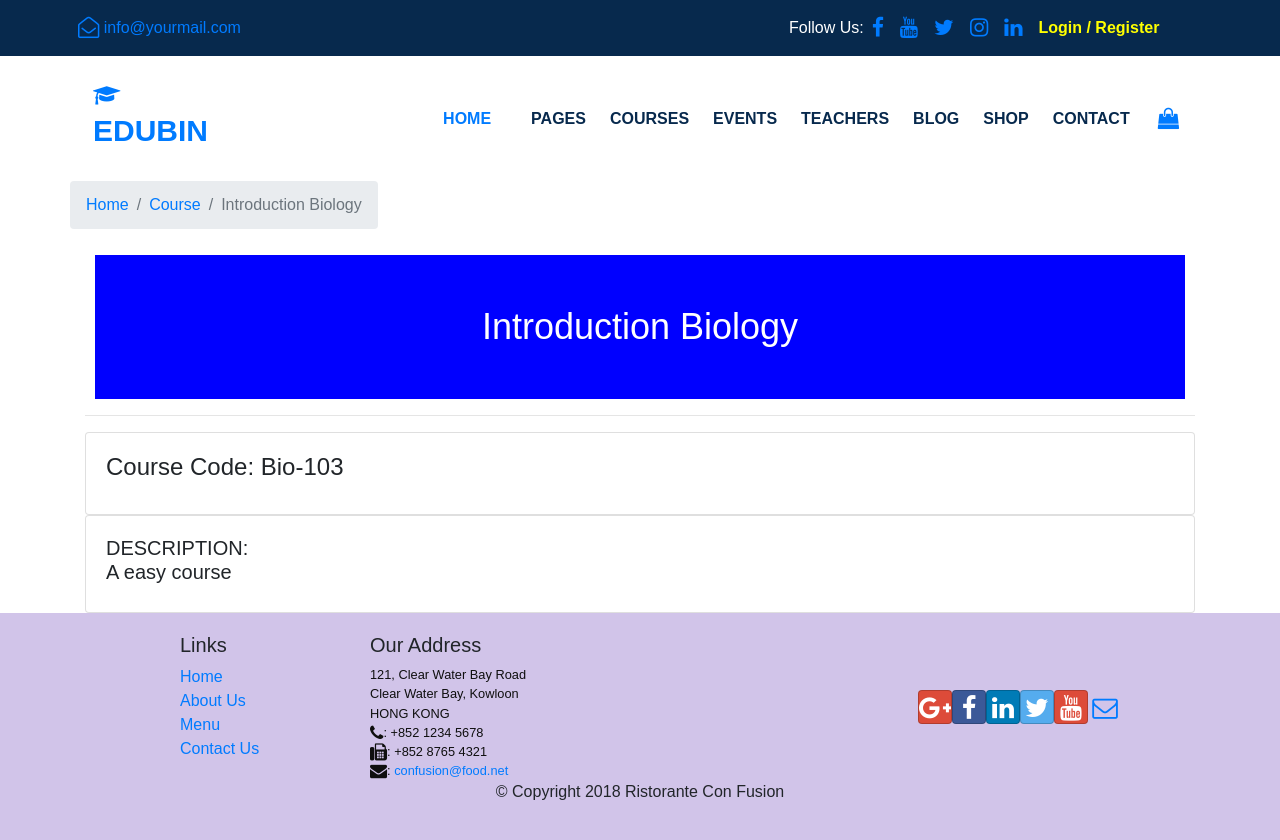
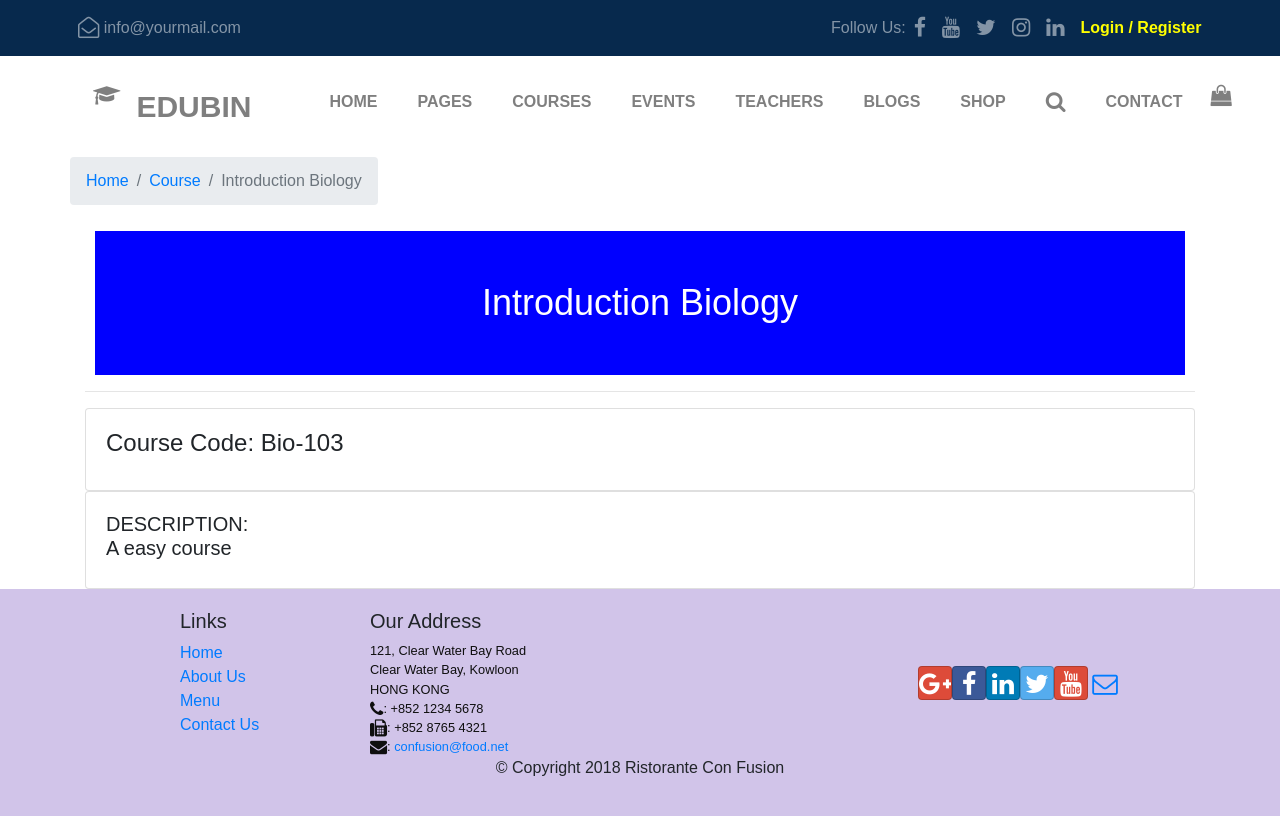
Before and after one commit to rifat0153/BengalSoft-School, a React (Create React App) app: page /coursedetail/0 in a window 1280 px wide. After the commit the page ends 816 px from the top, so only its background shows below. Built offline with nearby package versions, Linux system fonts and the light colour scheme; the HTML template or start-up script is replaced by a standard one.

Commit message:
Auto Suggest Part 1

```diff
--- a/package.json
+++ b/package.json
@@ -7,6 +7,7 @@
     "bootstrap-social": "5.1.1",
     "font-awesome": "4.7.0",
     "react": "^16.13.1",
+    "react-autosuggest": "^10.0.3",
     "react-bootstrap": "^1.3.0",
     "react-dom": "^16.13.1",
     "react-leaf-carousel": "^2.0.3",
--- a/src/App.css
+++ b/src/App.css
@@ -282,12 +282,12 @@ address{
 }
 
 .header1-position{
-  margin-left: 540px;
+  margin-left: 582px;
 
 }
 
 .header2-position{
-  margin-left: 190px;
+  margin-left: 50px;
 }
 
 .login{
--- a/src/components/HeaderComponent.js
+++ b/src/components/HeaderComponent.js
@@ -22,11 +22,12 @@ class Header extends Component {
     render() {
         return(
             <div className="header2">
-                <Navbar className="header1 " expand="md">
-                    <div className="container d-done d-md-block">
+                <Navbar dark className="header1 " expand="md">
+                    <div className="container">
                         <NavbarToggler onClick={this.toggleNav} />
                         {/* <NavbarBrand className="mr-auto" href="/"><img src='assets/images/logo.png' height="30" width="41" alt='Ristorante Con Fusion' /></NavbarBrand> */}
 
+                        <Collapse isOpen={this.state.isNavOpen} navbar>
                         <Nav navbar >
                             <div className="row">
                                 <div >
@@ -35,9 +36,9 @@ class Header extends Component {
                                     </NavItem>
                                 </div>
                                 <div className="header1-position">
-                                    <NavbarText className="navbar-text">
+                                    <NavItem className="navbar-text">
                                         Follow Us:
-                                    </NavbarText>
+                                    </NavItem>
                                 </div>
                                     <NavItem >
                                         <NavLink className="nav-link"  to='/contactus'><span className="fa fa-facebook fa-lg"></span></NavLink>
@@ -61,13 +62,9 @@ class Header extends Component {
 
                             </div>
 
+                        </Nav>
+                        </Collapse>
 
-
-
-
-
-
-                        </Nav>
                     </div>
                 </Navbar>
             </div>
--- a/src/components/HeaderComponent2.js
+++ b/src/components/HeaderComponent2.js
@@ -1,6 +1,8 @@
 import React, { Component } from 'react';
 import { Nav, Navbar, NavbarBrand,NavbarText, NavbarToggler, Collapse, NavItem, Dropdown, DropdownToggle, DropdownMenu, DropdownItem } from 'reactstrap';
 import { NavLink, Link } from 'react-router-dom';
+import Autosuggest from 'react-autosuggest';
+import { COURSES } from '../shared/courses';
 
 
 class Header2 extends Component {
@@ -16,6 +18,7 @@ class Header2 extends Component {
         this.toggle6 = this.toggle6.bind(this);
         this.toggle7 = this.toggle7.bind(this);
         this.toggle8 = this.toggle8.bind(this);
+        this.toggle9 = this.toggle9.bind(this);
         this.onMouseEnter1 = this.onMouseEnter1.bind(this);
         this.onMouseLeave1 = this.onMouseLeave1.bind(this);
         this.onMouseEnter2 = this.onMouseEnter2.bind(this);
@@ -32,6 +35,8 @@ class Header2 extends Component {
         this.onMouseLeave7 = this.onMouseLeave7.bind(this);
         this.onMouseEnter8 = this.onMouseEnter8.bind(this);
         this.onMouseLeave8 = this.onMouseLeave8.bind(this);
+        this.onMouseEnter9 = this.onMouseEnter9.bind(this);
+        this.onMouseLeave9 = this.onMouseLeave9.bind(this);
 
         this.state = {
           isNavOpen: false,
@@ -43,13 +48,14 @@ class Header2 extends Component {
           dropdownOpen6: false,
           dropdownOpen7: false,
           dropdownOpen8: false,
+          dropdownOpen9: false,
         };
       }
 
       //for navbar collapse
       toggleNav() {
         this.setState({
-          isNav1Open: !this.state.isNav1Open
+          isNavOpen: !this.state.isNavOpen
         });
       }
 
@@ -169,6 +175,18 @@ class Header2 extends Component {
         this.setState({dropdownOpen8: false});
       }
 
+      //for Contact ----- 9
+      toggle9() {
+        this.setState(prevState => ({
+          dropdownOpen9: !prevState.dropdownOpen9
+        }));
+      }
+      onMouseEnter9() {
+        this.setState({dropdownOpen9: true});
+      }
+      onMouseLeave9() {
+        this.setState({dropdownOpen9: false});
+      }
 
 
 
@@ -179,18 +197,20 @@ class Header2 extends Component {
     render() {
         return(
             <div>
-                <Navbar className="head" expand="md">
+                <Navbar light className="head" expand="md">
                     <div className="container header2">
                         <NavbarToggler onClick={this.toggleNav} />
                         {/* <NavbarBrand className="mr-auto" href="/"><img src='assets/images/logo.png' height="30" width="41" alt='EDUBIN' /></NavbarBrand> */}
                         <Collapse isOpen={this.state.isNavOpen} navbar>
-                            <Nav navbar className="float-right">
+                            <Nav navbar>
                                 <NavItem>
-                                    <NavLink className="nav-link"  to='/home'><span className="fa fa-graduation-cap fa-lg " height="30" width="41"></span> <b className="logotext">EDUBIN</b></NavLink>
+                                    <NavLink className="nav-link"  to='/home'><span className="fa fa-graduation-cap fa-lg " height="30" width="41"></span></NavLink>
+                                </NavItem>
+                                <NavItem>
+                                    <NavLink className="nav-link"  to='/home'> <b className="logotext">EDUBIN</b></NavLink>
                                 </NavItem>
 
-                            </Nav>
-
+                                <NavItem>
                                   <Dropdown className="d-inline-block header2-position"  onMouseOver={this.onMouseEnter1} onMouseLeave={this.onMouseLeave1} isOpen={this.state.dropdownOpen1} toggle={this.toggle1}>
                                   <DropdownToggle className="dropdowntoggle1">
                                   <NavLink className="nav-link"  to='/home'><b>HOME</b></NavLink>
@@ -202,10 +222,13 @@ class Header2 extends Component {
                                   <DropdownItem >HOME4</DropdownItem>
                                   </DropdownMenu>
                                   </Dropdown>
+                                </NavItem>
 
+
+                                <NavItem>
                                   <Dropdown className="d-inline-block" onMouseOver={this.onMouseEnter2} onMouseLeave={this.onMouseLeave2} isOpen={this.state.dropdownOpen2} toggle={this.toggle2}>
                                   <DropdownToggle className="dropdowntoggle1">
-                            <b>PAGES </b>
+                                  <NavLink className="nav-link"  to='/home'><b>PAGES</b></NavLink>
                                   </DropdownToggle>
                                   <DropdownMenu>
                                   <DropdownItem >ABOUT US</DropdownItem>
@@ -214,20 +237,26 @@ class Header2 extends Component {
                                   <DropdownItem >FAQ</DropdownItem>
                                   </DropdownMenu>
                                   </Dropdown>
+                                </NavItem>
 
+
+                              <NavItem>
                                 <Dropdown className="d-inline-block" onMouseOver={this.onMouseEnter3} onMouseLeave={this.onMouseLeave3} isOpen={this.state.dropdownOpen3} toggle={this.toggle3}>
                                 <DropdownToggle className="dropdowntoggle1">
-                               <b>COURSES</b>
+                                <NavLink className="nav-link"  to='/home'><b>COURSES</b></NavLink>
                                 </DropdownToggle>
                                 <DropdownMenu>
                                 <DropdownItem ><Link className="nav-link"  to='/course'> <b>Courses</b></Link></DropdownItem>
                                 <DropdownItem >COURSE SINGLE</DropdownItem>
                                 </DropdownMenu>
                                 </Dropdown>
+                              </NavItem>
 
+
+                              <NavItem>
                                 <Dropdown className="d-inline-block" onMouseOver={this.onMouseEnter4} onMouseLeave={this.onMouseLeave4} isOpen={this.state.dropdownOpen4} toggle={this.toggle4}>
                                 <DropdownToggle className="dropdowntoggle1">
-                                <b>EVENTS</b>
+                                <NavLink className="nav-link"  to='/home'><b>EVENTS</b></NavLink>
                                 </DropdownToggle>
                                 <DropdownMenu>
                                 <DropdownItem >EVENT LIST 1</DropdownItem>
@@ -235,10 +264,13 @@ class Header2 extends Component {
                                 <DropdownItem >EVENT LIST 3</DropdownItem>
                                 </DropdownMenu>
                                 </Dropdown>
+                              </NavItem>
 
+
+                            <NavItem>
                               <Dropdown className="d-inline-block" onMouseOver={this.onMouseEnter5} onMouseLeave={this.onMouseLeave5} isOpen={this.state.dropdownOpen5} toggle={this.toggle5}>
                                   <DropdownToggle className="dropdowntoggle1">
-                                <b>TEACHERS</b>
+                                  <NavLink className="nav-link"  to='/home'><b>TEACHERS</b></NavLink>
                                   </DropdownToggle>
                                   <DropdownMenu>
                                   <DropdownItem >TEACHERS</DropdownItem>
@@ -246,41 +278,65 @@ class Header2 extends Component {
                                   <DropdownItem >TEACHER SINGLE</DropdownItem>
                                   </DropdownMenu>
                               </Dropdown>
+                              </NavItem>
 
+
+                              <NavItem>
                                 <Dropdown className="d-inline-block" onMouseOver={this.onMouseEnter6} onMouseLeave={this.onMouseLeave6} isOpen={this.state.dropdownOpen6} toggle={this.toggle6}>
                                     <DropdownToggle className="dropdowntoggle1">
-                                <b>BLOG</b>
+                                    <NavLink className="nav-link"  to='/home'><b>BLOGS</b></NavLink>
                                     </DropdownToggle>
                                     <DropdownMenu>
                                     <DropdownItem >BLOGS</DropdownItem>
                                     <DropdownItem >BLOG SINGLE</DropdownItem>
                                     </DropdownMenu>
                                 </Dropdown>
+                              </NavItem>
 
+
+                              <NavItem>
                               <Dropdown className="d-inline-block" onMouseOver={this.onMouseEnter7} onMouseLeave={this.onMouseLeave7} isOpen={this.state.dropdownOpen7} toggle={this.toggle7}>
                                   <DropdownToggle className="dropdowntoggle1">
-                               <b>SHOP</b>
+                                  <NavLink className="nav-link"  to='/home'><b>SHOP</b></NavLink>
                                   </DropdownToggle>
                                   <DropdownMenu>
                                   <DropdownItem >SHOP</DropdownItem>
                                   <DropdownItem >SHOP SINGLE</DropdownItem>
                                   </DropdownMenu>
                               </Dropdown>
+                              </NavItem>
 
+                              <NavItem>
+                              <Dropdown className="d-inline-block" onMouseOver={this.onMouseEnter9} onMouseLeave={this.onMouseLeave9} isOpen={this.state.dropdownOpen9} toggle={this.toggle9}>
+                                    <DropdownToggle className="dropdowntoggle1">
+                                    <NavLink className="nav-link"  to='/search'><i className="fa fa-search fa-lg"></i></NavLink>
+                                    </DropdownToggle>
+                                    <DropdownMenu>
+                                    <DropdownItem >
+                                      <input></input>
+                                    </DropdownItem>
+                                    </DropdownMenu>
+                                </Dropdown>
+
+                              </NavItem>
+
+                              <NavItem>
                                 <Dropdown className="d-inline-block" onMouseOver={this.onMouseEnter8} onMouseLeave={this.onMouseLeave8} isOpen={this.state.dropdownOpen8} toggle={this.toggle8}>
                                     <DropdownToggle className="dropdowntoggle1">
-                                <b>CONTACT</b>
+                                    <NavLink className="nav-link"  to='/home'><b>CONTACT</b></NavLink>
                                     </DropdownToggle>
                                     <DropdownMenu>
                                     <DropdownItem >CONTACT US</DropdownItem>
                                     <DropdownItem >CONTACT US 2</DropdownItem>
                                     </DropdownMenu>
                                 </Dropdown>
+                              </NavItem>
 
+                            <NavItem>
+                              <NavLink className="nav-link"  to='/home'><i className="fa fa-shopping-bag fa-lg"></i></NavLink>
+                            </NavItem>
 
-                           <NavLink className="nav-link float-right"  to='/contactus'><span className="fa fa-shopping-bag fa-lg"></span></NavLink>
-
-
+                          </Nav>
 
                         </Collapse>
 
--- a/src/components/MainComponent.js
+++ b/src/components/MainComponent.js
@@ -7,6 +7,7 @@ import Header from './HeaderComponent';
 import CourseTable from './CourseComponent';
 import CourseDetail from './CourseDetailComponent';
 import RegisterForm from './FormComponent';
+import Search from './SearchComponent';
 
 import { COURSES } from '../shared/courses';
 import { Switch, Route, Redirect } from 'react-router-dom';
@@ -49,6 +50,7 @@ class Main extends Component {
           {/* <Route exact path='/coursedetail' component={() => <Courses courses={this.state.courses} />} /> */}
           <Route exact path='/course' component={CourseTable} />
           <Route exact path='/registerform' component={RegisterForm} />
+          <Route exact path='/search' component={Search} />
           {/* <Route exact path='/contactus' component={Contact} /> */}
           <Route path='/coursedetail/:courseId' component={CourseWithId} />
           <Redirect to="/home" />
--- /dev/null
+++ b/src/components/SearchComponent.js
@@ -0,0 +1,90 @@
+import React from 'react';
+import Autosuggest from 'react-autosuggest';
+import { COURSES } from '../shared/courses';
+import {Link} from 'react-router-dom';
+
+
+  // https://developer.mozilla.org/en/docs/Web/JavaScript/Guide/Regular_Expressions#Using_Special_Characters
+  function escapeRegexCharacters(str) {
+    return str.replace(/[.*+?^${}()|[\]\\]/g, '\\$&');
+  }
+
+  function getSuggestions(value) {
+    const escapedValue = escapeRegexCharacters(value.trim());
+
+    if (escapedValue === '') {
+      return [];
+    }
+
+    const regex = new RegExp('^' + escapedValue, 'i');
+
+    return COURSES.filter(course => regex.test(course.name, course.code));
+  }
+
+  function getSuggestionValue(suggestion) {
+    return (
+      suggestion.name
+    );
+  }
+
+  function renderSuggestion(suggestion) {
+    return (
+      <div>
+        <Link to={`/coursedetail/${suggestion.id}`}>
+          <span>{suggestion.name}</span>
+        </Link>
+        <Link to={`/coursedetail/${suggestion.id}`}>
+          <span>{suggestion.code}</span>
+        </Link>
+      </div>
+
+    );
+  }
+
+  export default class Search extends React.Component {
+    constructor() {
+      super();
+
+      this.state = {
+        value: '',
+        suggestions: []
+      };
+    }
+
+    onChange = (event, { newValue, method }) => {
+      this.setState({
+        value: newValue
+      });
+    };
+
+    onSuggestionsFetchRequested = ({ value }) => {
+      this.setState({
+        suggestions: getSuggestions(value)
+      });
+    };
+
+    onSuggestionsClearRequested = () => {
+      this.setState({
+        suggestions: []
+      });
+    };
+
+    render() {
+      const { value, suggestions } = this.state;
+      const inputProps = {
+        placeholder: "Type 'c'",
+        value,
+        onChange: this.onChange
+      };
+
+      return (
+        <Autosuggest
+          suggestions={suggestions}
+          onSuggestionsFetchRequested={this.onSuggestionsFetchRequested}
+          onSuggestionsClearRequested={this.onSuggestionsClearRequested}
+          getSuggestionValue={getSuggestionValue}
+          renderSuggestion={renderSuggestion}
+          inputProps={inputProps} />
+      );
+    }
+  }
```
Also changed, not shown: 1 other file (tests, documents, lock files or other folders). Lines whose indentation alone changed are shown as unchanged.
